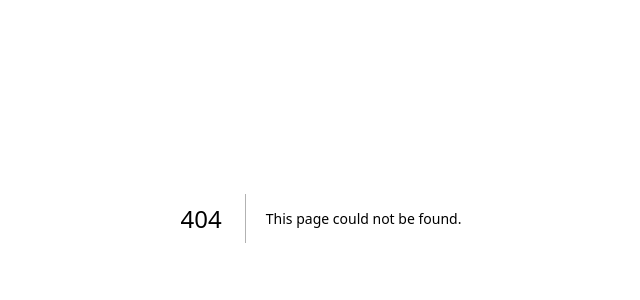
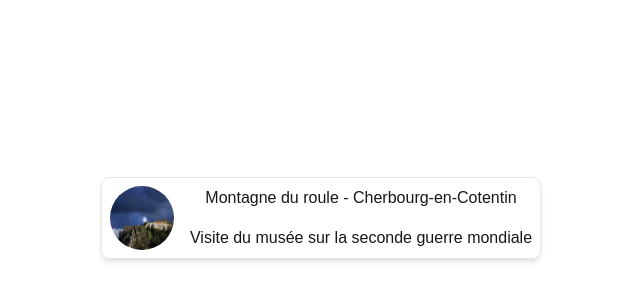
Before and after one commit to Montpic/montpic-next, a Next.js app: page /activities in a window 1280 px wide. Before the commit this address had no page. Shown: the part 182-482 px from the top of the page, without its empty margins (319-959 px from the left). Built offline with nearby package versions, Linux system fonts and the light colour scheme.

Commit message:
feat: Add choic page

```diff
--- a/app/activities/[mountain]/page.tsx
+++ b/app/activities/[mountain]/page.tsx
@@ -37,6 +37,10 @@ export default async function Page({
         className="rounded-lg"
       />
       <p>{activity.activity}</p>
+
+      {activity.members.map((member) => (
+        <p key={member.pseudo}>{member.pseudo}</p>
+      ))}
     </div>
   );
 }
--- /dev/null
+++ b/app/activities/page.tsx
@@ -0,0 +1,31 @@
+import activities from "@/lib/activities.json";
+import Image from "next/image";
+import Link from "next/link";
+
+export default function Page() {
+  for (const activity of Object.values(activities)) {
+    const { name, location, activity: act, image, members } = activity;
+    return (
+      <div className="flex flex-col items-center justify-center text-center gap-4 h-screen w-screen">
+        <Link
+          href={`/activities/${activity.name}`}
+          className="flex items-center justify-center text-center p-2 gap-4 border rounded-lg shadow-md hover:shadow-lg transition-shadow duration-300 ease-in-out"
+        >
+          <Image
+            src={activity.image}
+            alt={activity.name}
+            width={64}
+            height={64}
+            className="rounded-full aspect-square"
+          />
+          <div className="flex flex-col items-center justify-center text-center gap-4">
+            <p>
+              {name} - {location}
+            </p>
+            <p>{act}</p>
+          </div>
+        </Link>
+      </div>
+    );
+  }
+}
```
